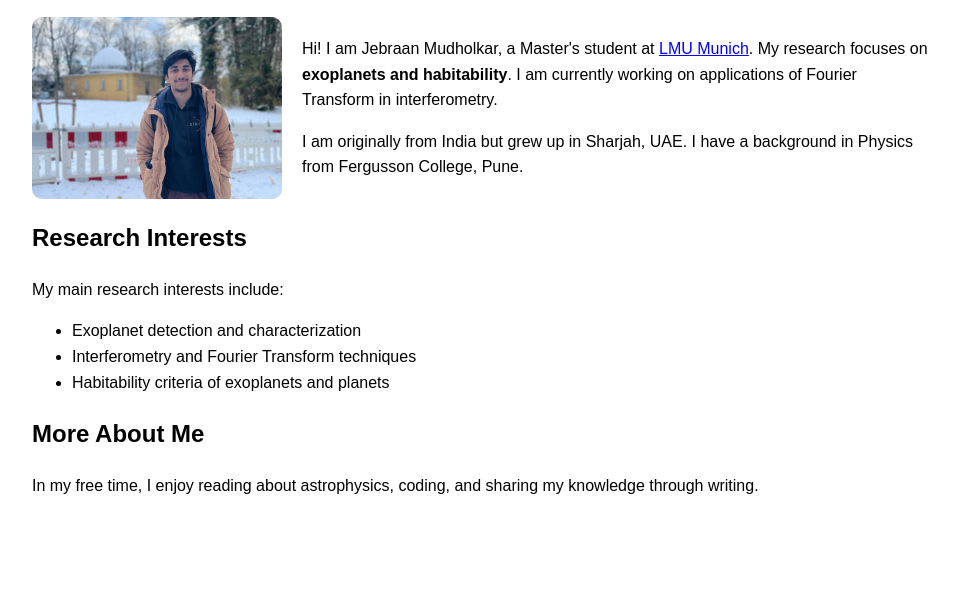
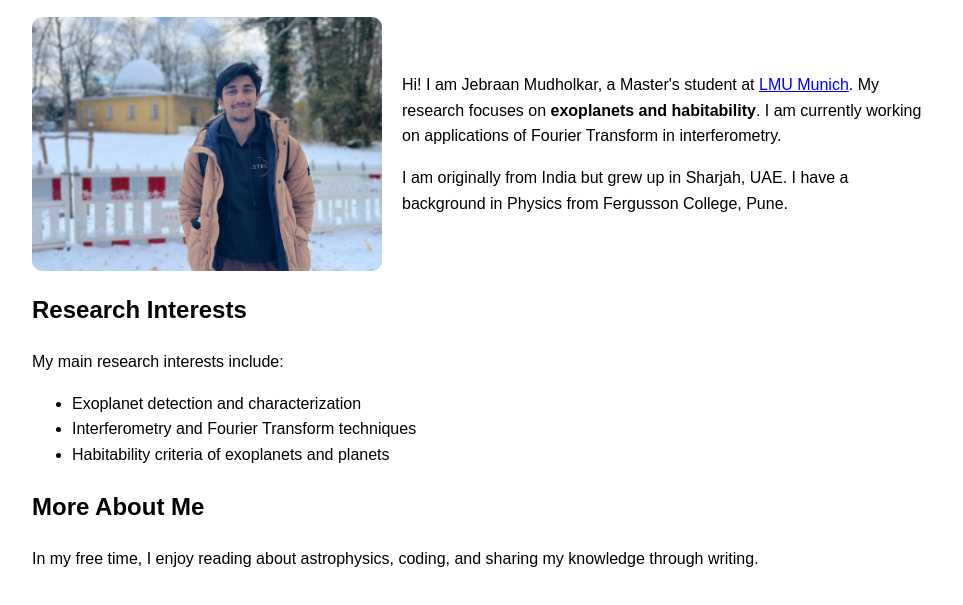
Before and after one commit to proxima786/example.github.io, a plain HTML site: page index.html in a window 1280 px wide. Shown: the part 83-688 px from the top of the page, without its empty margins (158-1121 px from the left). Drawn offline with Linux system fonts and the light colour scheme.

Commit message:
Update index.html

```diff
--- a/index.html
+++ b/index.html
@@ -44,7 +44,8 @@
             margin-top: 20px;
         }
         img {
-            width: 250px; /* Increased size */
+            width: 350px; /* Increased size */
+            height: auto;
             border-radius: 10px;
             margin-right: 20px;
         }
```
